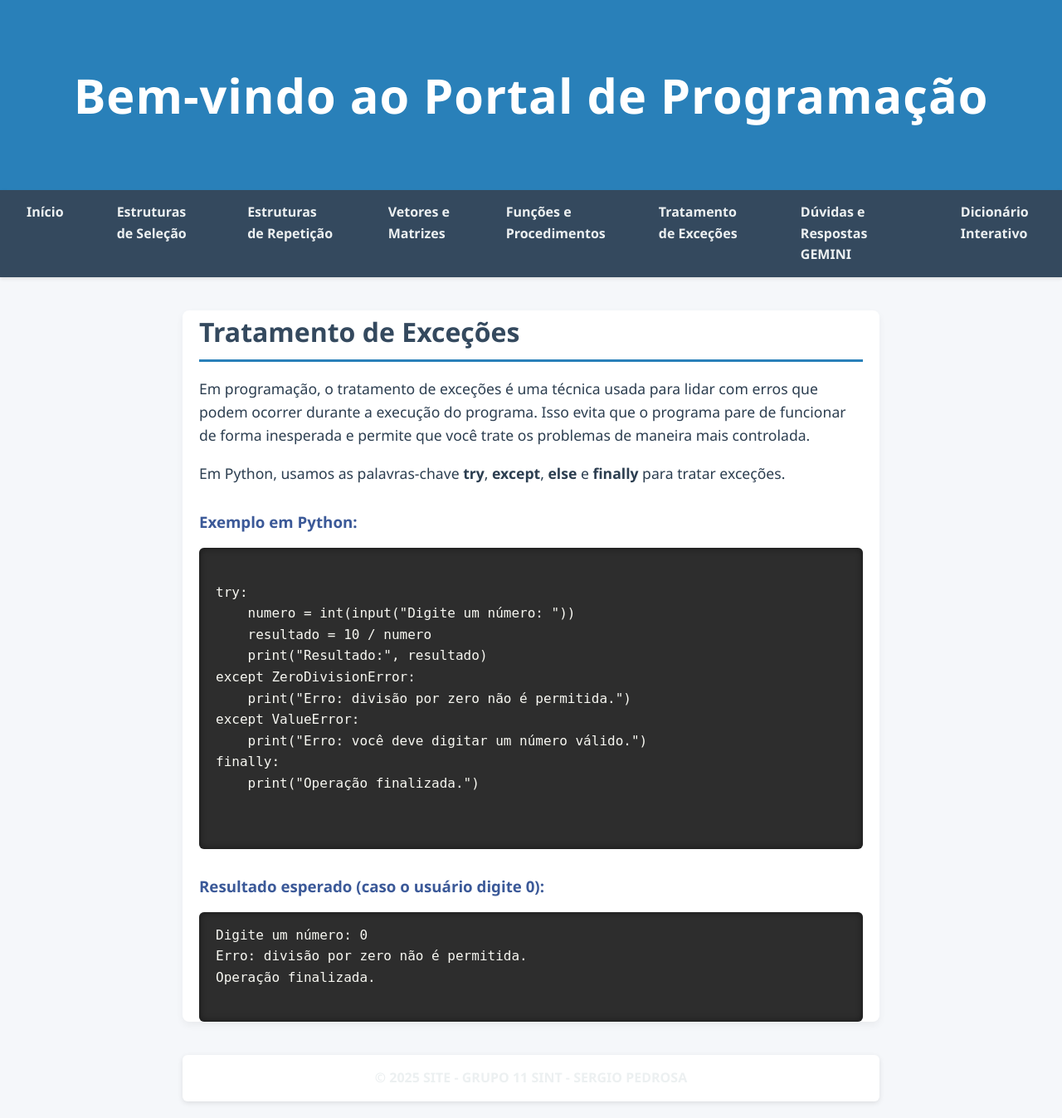
After one commit to prof-mrafaelbatista/251-sint-grupo11, a Flask app: page /tratamentos in a window 1280 px wide. The commit adds this page. Shown: the whole page at 83% size. Run offline with Flask 3, Linux system fonts and the light colour scheme.

Commit message:
Criação da pagina Tratamentos de exceção

```diff
--- a/templates/dicionario.html
+++ b/templates/dicionario.html
@@ -19,6 +19,7 @@
             <li><a href="{{ url_for('repeticao') }}">Estruturas de Repetição</a></li>
             <li><a href="{{ url_for('vetores') }}">Vetores e Matrizes</a></li>
             <li><a href="{{ url_for('funcoes') }}">Funções e Procedimentos</a></li>
+            <li><a href="{{ url_for('tratamentos') }}">Tratamento de Exceções</a></li>
             <li><a href="{{ url_for('pergunta') }}">Dúvidas e Respostas GEMINI</a></li>
             <li><a href="{{ url_for('dicionario') }}">Dicionário Interativo</a></li>
         </ul>
--- a/templates/funcoes.html
+++ b/templates/funcoes.html
@@ -19,6 +19,7 @@
             <li><a href="{{ url_for('repeticao') }}">Estruturas de Repetição</a></li>
             <li><a href="{{ url_for('vetores') }}">Vetores e Matrizes</a></li>
             <li><a href="{{ url_for('funcoes') }}">Funções e Procedimentos</a></li>
+            <li><a href="{{ url_for('tratamentos') }}">Tratamento de Exceções</a></li>
             <li><a href="{{ url_for('pergunta') }}">Dúvidas e Respostas GEMINI</a></li>
             <li><a href="{{ url_for('dicionario') }}">Dicionário Interativo</a></li>
         </ul>
--- a/templates/homepage.html
+++ b/templates/homepage.html
@@ -18,6 +18,7 @@
             <li><a href="{{ url_for('repeticao') }}">Estruturas de Repetição</a></li>
             <li><a href="{{ url_for('vetores') }}">Vetores e Matrizes</a></li>
             <li><a href="{{ url_for('funcoes') }}">Funções e Procedimentos</a></li>
+            <li><a href="{{ url_for('tratamentos') }}">Tratamento de Exceções</a></li>
             <li><a href="{{ url_for('pergunta') }}">Dúvidas e Respostas GEMINI</a></li>
             <li><a href="{{ url_for('dicionario') }}">Dicionário Interativo</a></li>
         </ul>
--- a/templates/novo_termo.html
+++ b/templates/novo_termo.html
@@ -19,6 +19,7 @@
             <li><a href="{{ url_for('repeticao') }}">Estruturas de Repetição</a></li>
             <li><a href="{{ url_for('vetores') }}">Vetores e Matrizes</a></li>
             <li><a href="{{ url_for('funcoes') }}">Funções e Procedimentos</a></li>
+            <li><a href="{{ url_for('tratamentos') }}">Tratamento de Exceções</a></li>
             <li><a href="{{ url_for('pergunta') }}">Dúvidas e Respostas GEMINI</a></li>
             <li><a href="{{ url_for('dicionario') }}">Dicionário Interativo</a></li>
         </ul>
--- a/templates/pergunta.html
+++ b/templates/pergunta.html
@@ -19,6 +19,7 @@
             <li><a href="{{ url_for('repeticao') }}">Estruturas de Repetição</a></li>
             <li><a href="{{ url_for('vetores') }}">Vetores e Matrizes</a></li>
             <li><a href="{{ url_for('funcoes') }}">Funções e Procedimentos</a></li>
+            <li><a href="{{ url_for('tratamentos') }}">Tratamento de Exceções</a></li>
             <li><a href="{{ url_for('pergunta') }}">Dúvidas e Respostas GEMINI</a></li>
             <li><a href="{{ url_for('dicionario') }}">Dicionário Interativo</a></li>
         </ul>
--- a/templates/repeticao.html
+++ b/templates/repeticao.html
@@ -19,6 +19,7 @@
             <li><a href="{{ url_for('repeticao') }}">Estruturas de Repetição</a></li>
             <li><a href="{{ url_for('vetores') }}">Vetores e Matrizes</a></li>
             <li><a href="{{ url_for('funcoes') }}">Funções e Procedimentos</a></li>
+            <li><a href="{{ url_for('tratamentos') }}">Tratamento de Exceções</a></li>
             <li><a href="{{ url_for('pergunta') }}">Dúvidas e Respostas GEMINI</a></li>
             <li><a href="{{ url_for('dicionario') }}">Dicionário Interativo</a></li>
         </ul>
--- a/templates/selecao.html
+++ b/templates/selecao.html
@@ -19,11 +19,12 @@
             <li><a href="{{ url_for('repeticao') }}">Estruturas de Repetição</a></li>
             <li><a href="{{ url_for('vetores') }}">Vetores e Matrizes</a></li>
             <li><a href="{{ url_for('funcoes') }}">Funções e Procedimentos</a></li>
+            <li><a href="{{ url_for('tratamentos') }}">Tratamento de Exceções</a></li>
             <li><a href="{{ url_for('pergunta') }}">Dúvidas e Respostas GEMINI</a></li>
             <li><a href="{{ url_for('dicionario') }}">Dicionário Interativo</a></li>
         </ul>
 
-<<main>
+<main>
     <h2>Estruturas de Seleção</h2>
     <p>
         Estruturas de seleção são usadas em programação para tomar decisões, executando diferentes blocos de código dependendo de condições específicas. Elas permitem que o programa escolha caminhos alternativos, tornando-o mais dinâmico e inteligente.
--- /dev/null
+++ b/templates/tratamentos.html
@@ -0,0 +1,66 @@
+<!DOCTYPE html>
+<html lang="pt-br">
+<head>
+    <meta charset="UTF-8">
+    <meta name="viewport" content="width=device-width, initial-scale=1.0">
+    <title>Tratamento de Exceções</title>
+    <link rel="stylesheet" href="{{ url_for('static', filename='css/style.css') }}">
+</head>
+<body>
+
+    <header>
+        <h1>Bem-vindo ao Portal de Programação</h1>
+    </header>
+
+    <nav>
+        <ul>
+            <li><a href="{{ url_for('homepage') }}">Início</a></li>
+            <li><a href="{{ url_for('selecao') }}">Estruturas de Seleção</a></li>
+            <li><a href="{{ url_for('repeticao') }}">Estruturas de Repetição</a></li>
+            <li><a href="{{ url_for('vetores') }}">Vetores e Matrizes</a></li>
+            <li><a href="{{ url_for('funcoes') }}">Funções e Procedimentos</a></li>
+            <li><a href="{{ url_for('tratamentos') }}">Tratamento de Exceções</a></li>
+            <li><a href="{{ url_for('pergunta') }}">Dúvidas e Respostas GEMINI</a></li>
+            <li><a href="{{ url_for('dicionario') }}">Dicionário Interativo</a></li>
+        </ul>
+    </nav>
+
+    <main>
+        <h2>Tratamento de Exceções</h2>
+        <p>
+            Em programação, o tratamento de exceções é uma técnica usada para lidar com erros que podem ocorrer durante a execução do programa. Isso evita que o programa pare de funcionar de forma inesperada e permite que você trate os problemas de maneira mais controlada.
+        </p>
+        <p>
+            Em Python, usamos as palavras-chave <strong>try</strong>, <strong>except</strong>, <strong>else</strong> e <strong>finally</strong> para tratar exceções.
+        </p>
+
+        <h3>Exemplo em Python:</h3>
+        <pre>
+<code>
+try:
+    numero = int(input("Digite um número: "))
+    resultado = 10 / numero
+    print("Resultado:", resultado)
+except ZeroDivisionError:
+    print("Erro: divisão por zero não é permitida.")
+except ValueError:
+    print("Erro: você deve digitar um número válido.")
+finally:
+    print("Operação finalizada.")
+</code>
+        </pre>
+
+        <h3>Resultado esperado (caso o usuário digite 0):</h3>
+        <pre>
+Digite um número: 0
+Erro: divisão por zero não é permitida.
+Operação finalizada.
+        </pre>
+    </main>
+
+    <footer>
+        &copy; 2025 SITE - GRUPO 11 SINT - SERGIO PEDROSA
+    </footer>
+
+</body>
+</html>
--- a/templates/vetores.html
+++ b/templates/vetores.html
@@ -19,6 +19,7 @@
             <li><a href="{{ url_for('repeticao') }}">Estruturas de Repetição</a></li>
             <li><a href="{{ url_for('vetores') }}">Vetores e Matrizes</a></li>
             <li><a href="{{ url_for('funcoes') }}">Funções e Procedimentos</a></li>
+            <li><a href="{{ url_for('tratamentos') }}">Tratamento de Exceções</a></li>
             <li><a href="{{ url_for('pergunta') }}">Dúvidas e Respostas GEMINI</a></li>
             <li><a href="{{ url_for('dicionario') }}">Dicionário Interativo</a></li>
         </ul>
--- a/views.py
+++ b/views.py
@@ -32,6 +32,10 @@ def vetores():
 @app.route('/funcoes')
 def funcoes():
     return render_template("funcoes.html")
+
+@app.route('/tratamentos')
+def tratamentos():
+    return render_template("tratamentos.html")
 
 @app.route('/pergunta', methods=['GET', 'POST'])
 def pergunta():
```
